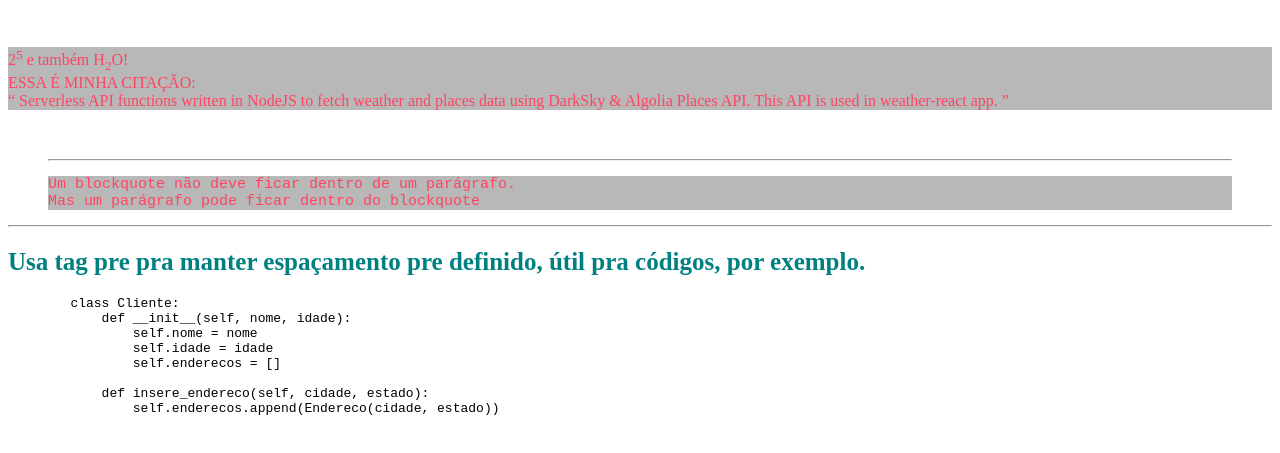
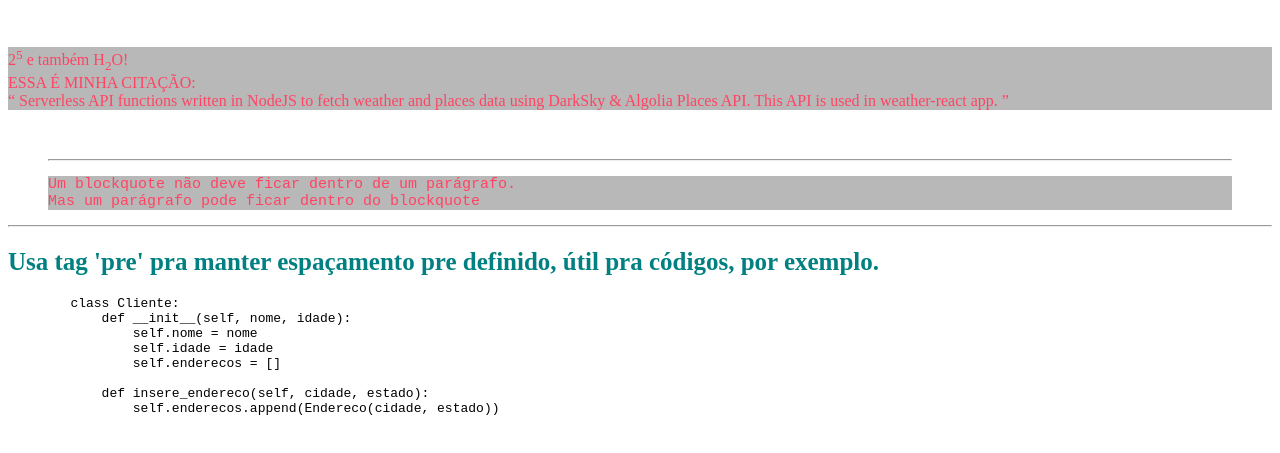
Before and after one commit to Nataliaartini/html_css, a plain HTML site: page inicial/first-class/index.html in a window 1280 px wide. Shown: the part 273-726 px from the top of the page. Drawn offline with Linux system fonts and the light colour scheme.

Commit message:
arruma erro gramatical

```diff
--- a/inicial/first-class/index.html
+++ b/inicial/first-class/index.html
@@ -66,7 +66,7 @@
         </code>
     </blockquote>
     <hr>
-    <h2>Usa tag pre pra manter espaçamento pre definido, útil pra códigos, por exemplo.</h2>
+    <h2>Usa tag 'pre' pra manter espaçamento pre definido, útil pra códigos, por exemplo.</h2>
     <pre>
         class Cliente:
             def __init__(self, nome, idade):
```
